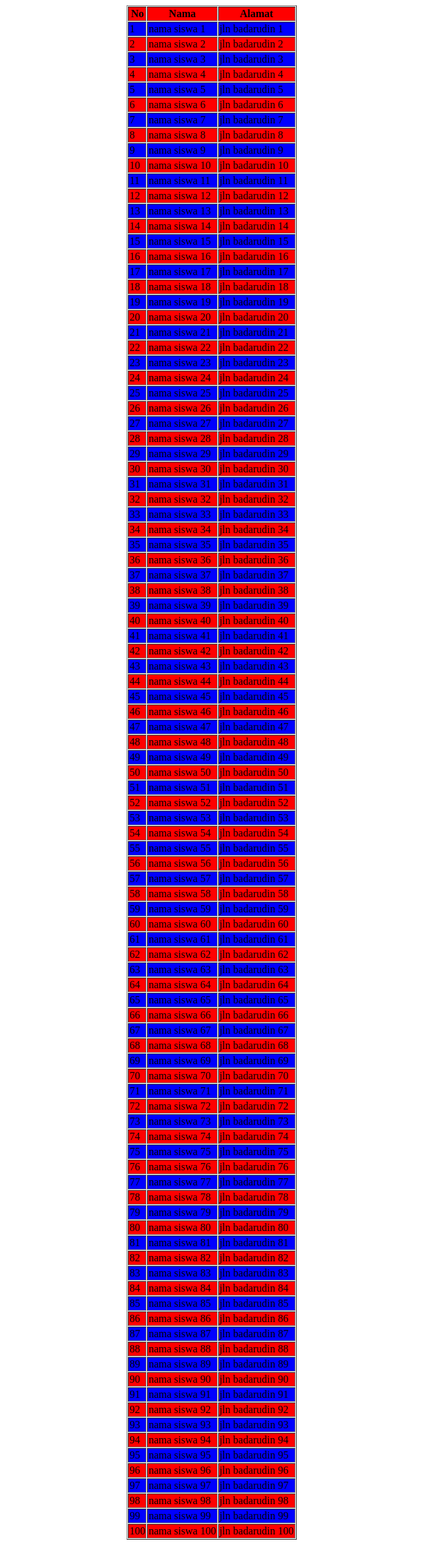
After one commit to Sabardi/nf-academy, a PHP site: page /php/pertemuan-3/index2.php in a window 1280 px wide. The commit adds this page. Shown: the whole page at 66% size, without its empty margins (319-959 px from the left). Run offline with PHP 8.4, Linux system fonts and the light colour scheme.

Commit message:
case for

```diff
--- /dev/null
+++ b/php/pertemuan-3/index2.php
@@ -0,0 +1,38 @@
+<!DOCTYPE html>
+<html lang="en">
+<head>
+    <meta charset="UTF-8">
+    <meta name="viewport" content="width=device-width, initial-scale=1.0">
+    <title>Daftar siswa</title>
+</head>
+<body>
+    <table border="1" cellspacing="1" cellpadding="1" align="center">
+        <thead>
+            <tr bgcolor="red">
+                <th>No</th>
+                <th>Nama</th>
+                <th>Alamat</th>
+            </tr>
+        </thead>
+        <tbody>
+            <?php
+                for($no = 1; $no <= 100; $no++){
+                    $Warna = ($no % 2 == 0) ? 'red' : 'blue';
+
+                    echo "<tr bgcolor='$Warna'>";
+                    echo "<td>$no</td>";
+                    echo "<td>nama siswa $no</td>";
+                    echo "<td> jln badarudin $no</td>";
+                    echo "</tr>";
+                }
+                ?>
+        </tbody>
+
+    </table>
+</body>
+</html>
+
+<?php
+
+
+?>
```
Also changed, not shown: php/pertemuan-3/index.php (+19 -1 lines).
